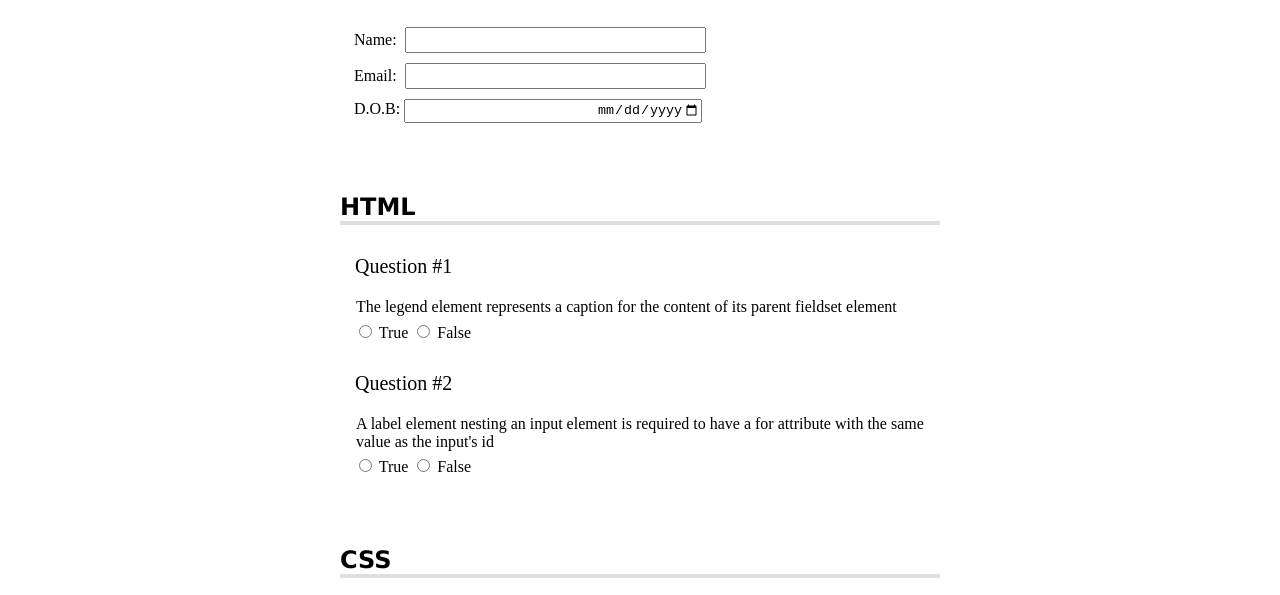
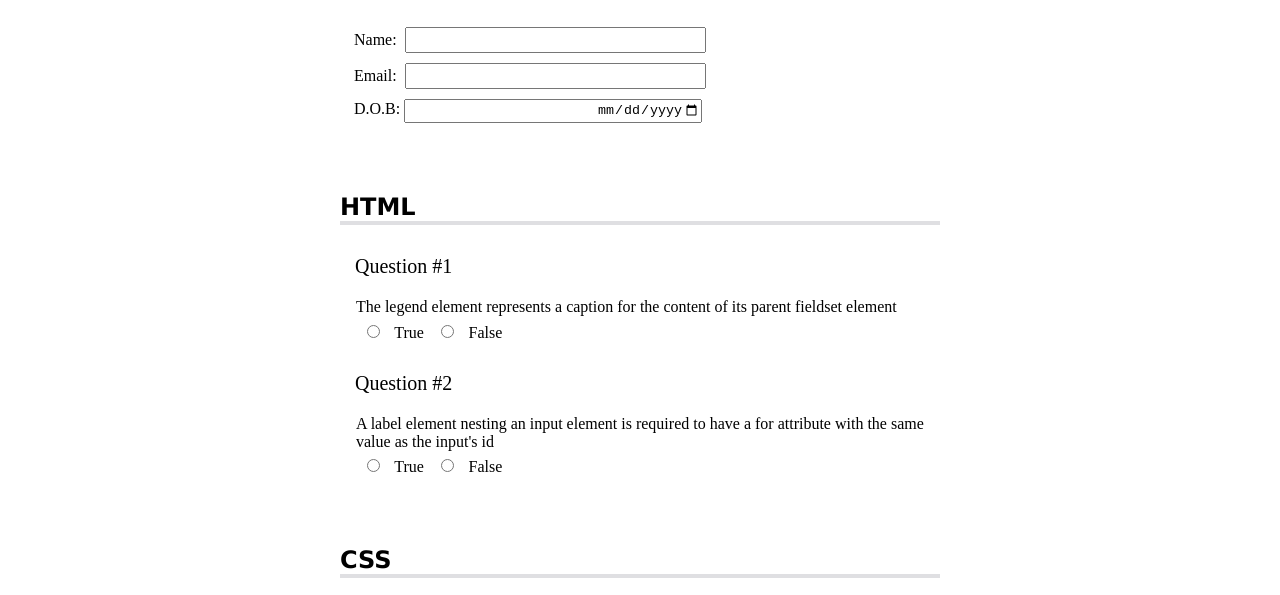
Before and after one commit to SubairMohamed/My-Portofolio, a plain HTML site: page projects freecodecamp/Accessibility Quiz/pratical/index.html in a window 1280 px wide. Shown: the part 155-750 px from the top of the page. Drawn offline with Linux system fonts and the light colour scheme.

Commit message:
cont'd-confuse-block-t/f

```diff
--- a/projects freecodecamp/Accessibility Quiz/pratical/index.css
+++ b/projects freecodecamp/Accessibility Quiz/pratical/index.css
@@ -112,7 +112,7 @@ input[type="text"] {
 
 .questions {
     text-align: left;
-    display: block;
+    /* display: block; */
     width: 100%;
     margin-top: 20px;
     padding-top: 5px;
@@ -125,7 +125,7 @@ input[type="text"] {
 
 .answer {
     list-style: none;
-    padding: 100;
+    padding: 0px;
 }
 
 p{
@@ -137,3 +137,8 @@ p{
 p::before {
     content: "Question #";
 }
+
+.radio {
+    width: 5%;
+    display:inline-flex;
+}
--- a/projects freecodecamp/Accessibility Quiz/pratical/index.html
+++ b/projects freecodecamp/Accessibility Quiz/pratical/index.html
@@ -46,8 +46,8 @@
                         The legend element represents a caption for the content of its parent fieldset element
                     </legend>
                     <div class="answer">
-                        <label for="Q1"> <input type="radio" id="Q1" name="Q" value="true"> True</label>
-                        <label for="Q2"> <input type="radio" id="Q2" name="Q" value="false"> False</label>
+                        <label for="Q1"> <input type="radio" class="radio" id="Q1" name="Q" value="true"> True</label>
+                        <label for="Q2"> <input type="radio" class="radio" id="Q2" name="Q" value="false"> False</label>
                     </div>
                    </fieldset>
                 </div>
@@ -58,8 +58,8 @@
                             A label element nesting an input element is required to have a for attribute with the same value as the input's id
                         </legend>
                         <div class="answer">
-                            <label for="Q3"> <input type="radio" id="Q3" name="Q2" value="true"> True</label>
-                            <label for="Q4"> <input type="radio" id="Q4" name="Q2" value="false"> False</label>
+                            <label for="Q3"> <input type="radio" class="radio" id="Q3" name="Q2" value="true"> True</label>
+                            <label for="Q4"> <input type="radio" class="radio" id="Q4" name="Q2" value="false"> False</label>
                         </div>
                     </fieldset>
                 </div>
```
